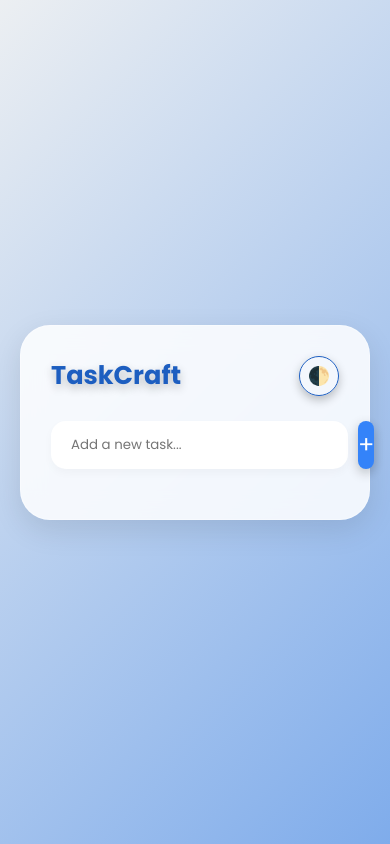
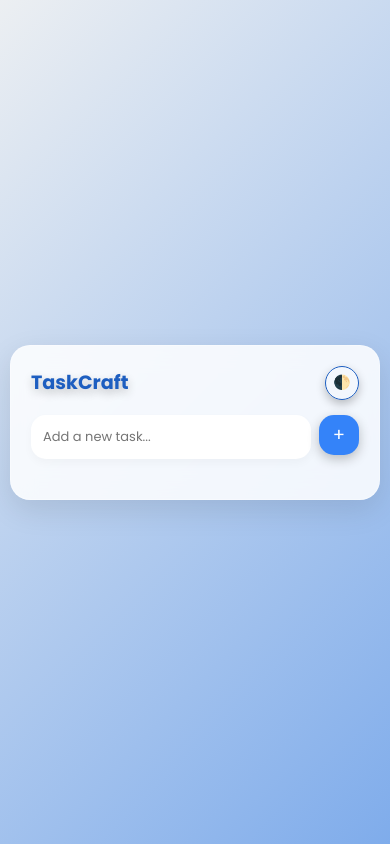
Before and after one commit to Bilal12-sys/Todo-list, a plain HTML site: page index.html in a window 390 px wide. Drawn offline with Linux system fonts and the light colour scheme.

Commit message:
add responsibe

```diff
--- a/style.css
+++ b/style.css
@@ -205,3 +205,149 @@ li button.del-btn:hover {
   from { opacity: 0; transform: translateX(-10px); }
   to { opacity: 1; transform: translateX(0); }
 }
+
+/* ================= FULL RESPONSIVE ================= */
+
+/* Tablets */
+@media (max-width: 768px) {
+  body {
+    padding: 15px;
+    align-items: center;
+    justify-content: center;
+  }
+
+  .container {
+    max-width: 90%;
+    padding: 25px;
+    border-radius: 25px;
+    margin: auto;
+  }
+
+  .name h3 {
+    font-size: 1.4rem;
+  }
+
+  #themeToggle {
+    width: 36px;
+    height: 36px;
+    font-size: 16px;
+  }
+
+  .input-row input {
+    padding: 10px 14px;
+    font-size: 14px;
+  }
+
+  .input-row button {
+    width: 44px;
+    height: 44px;
+    font-size: 20px;
+  }
+
+  ul {
+    max-height: 300px;
+  }
+
+  li {
+    padding: 10px 12px;
+  }
+
+  li span {
+    font-size: 13px;
+  }
+
+  li:hover {
+    transform: scale(1.05);
+  }
+}
+
+
+/* Mobile Devices */
+@media (max-width: 480px) {
+  body {
+    padding: 10px;
+    display: flex;
+    align-items: center;   /* keeps center */
+    justify-content: center;
+    min-height: 100vh;
+  }
+
+  .container {
+    width: 100%;
+    max-width: 100%;
+    padding: 20px;
+    border-radius: 20px;
+    margin: auto;
+  }
+
+  .name {
+    margin-bottom: 15px;
+  }
+
+  .name h3 {
+    font-size: 1.2rem;
+  }
+
+  #themeToggle {
+    width: 34px;
+    height: 34px;
+    font-size: 14px;
+  }
+
+  .input-row {
+    gap: 8px;
+  }
+
+  .input-row input {
+    font-size: 13px;
+    padding: 10px;
+  }
+
+  .input-row button {
+    width: 40px;
+    height: 40px;
+    font-size: 18px;
+  }
+
+  ul {
+    max-height: 250px;
+  }
+
+  li {
+    padding: 10px;
+    border-radius: 12px;
+  }
+
+  li span {
+    font-size: 12px;
+  }
+
+  li:hover {
+    transform: scale(1.03); /* smooth for mobile */
+  }
+
+  .btn-group button {
+    padding: 6px;
+  }
+}
+
+
+/* Large Screens (polish) */
+@media (min-width: 1200px) {
+  body {
+    padding: 30px;
+  }
+
+  .container {
+    max-width: 500px;
+    padding: 35px;
+  }
+
+  .name h3 {
+    font-size: 1.8rem;
+  }
+
+  li span {
+    font-size: 15px;
+  }
+}
```
